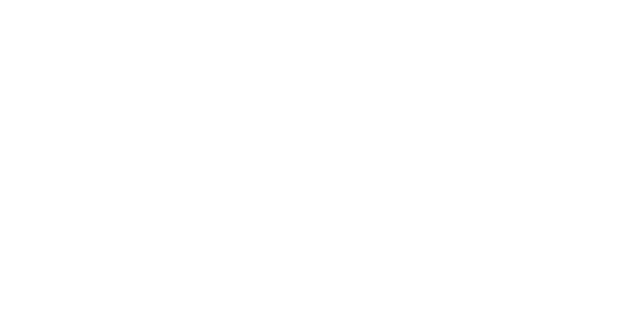
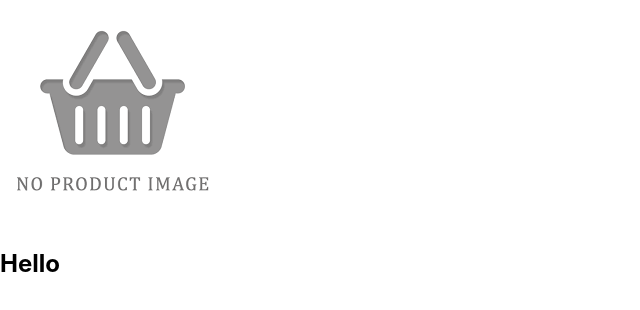
Before and after one commit to AndriusAlimas/miss-ritzy-website, a React (Create React App) app: page / in a window 1280 px wide. Shown: the top 310 px of the page, without its empty margins (0-640 px from the left). Built offline with nearby package versions, Linux system fonts and the light colour scheme.

Commit message:
added new logo and no product image just display its working

```diff
--- a/public/index.html
+++ b/public/index.html
@@ -9,7 +9,7 @@
       name="description"
       content="Web site created using create-react-app"
     />
-    <link rel="apple-touch-icon" href="%PUBLIC_URL%/logo192.png" />
+
     <!--
       manifest.json provides metadata used when your web app is installed on a
       user's mobile device or desktop. See https://developers.google.com/web/fundamentals/web-app-manifest/
--- a/src/App.js
+++ b/src/App.js
@@ -1,5 +1,11 @@
+import no_product_image from "./assets/img/no_product_image.png";
 const App = () => {
-  <div className="App"></div>;
+  return (
+    <div className="App">
+      <img src={no_product_image} alt="product_image" />
+      <h2>Hello</h2>
+    </div>
+  );
 };
 
 export default App;
```
Also changed, not shown: public/manifest.json, src/assets/img/no_product_image.png (added).
